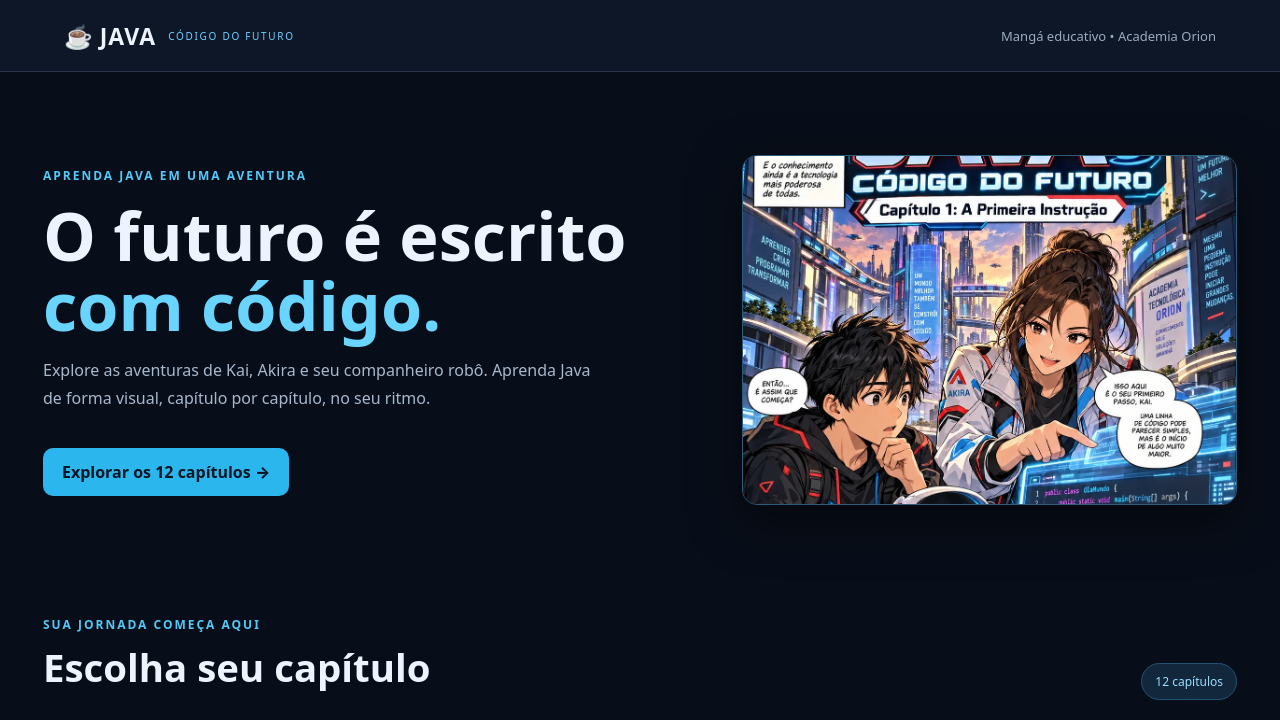
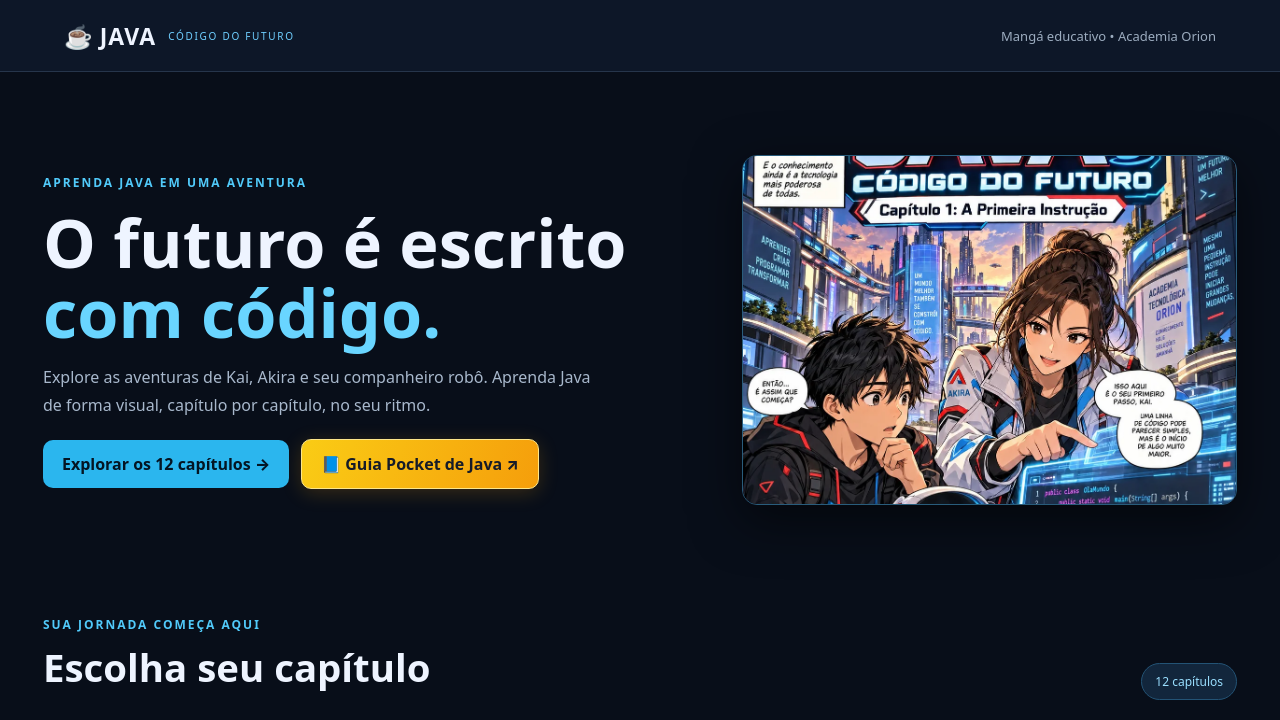
Before and after one commit to bettux/java-codigo-do-futuro, a plain HTML site: page index.html in a window 1280 px wide. Shown: the top 720 px of the page. Drawn offline with Linux system fonts and the light colour scheme.

Commit message:
Update index.html

```diff
--- a/index.html
+++ b/index.html
@@ -1,7 +1,7 @@
 <!doctype html>
 <html lang="pt-BR"><head><meta charset="utf-8"><meta name="viewport" content="width=device-width,initial-scale=1"><meta name="theme-color" content="#09111f"><meta name="description" content="Aprenda Java com Kai e Akira em uma aventura em mangá."><title>JAVA — Código do Futuro</title><link rel="stylesheet" href="estilos.css"></head>
 <body><header class="top"><a href="#inicio" class="brand" id="home">☕ <strong>JAVA</strong><span>CÓDIGO DO FUTURO</span></a><span class="topnote">Mangá educativo • Academia Orion</span></header>
-<main id="inicio"><section class="hero"><div><span class="eyebrow">APRENDA JAVA EM UMA AVENTURA</span><h1>O futuro é escrito <em>com código.</em></h1><p>Explore as aventuras de Kai, Akira e seu companheiro robô. Aprenda Java de forma visual, capítulo por capítulo, no seu ritmo.</p><a class="cta" href="#capitulos">Explorar os 12 capítulos →</a></div><div class="hero-image"><img src="imagens/capitulo01/capa.webp" alt="Capa do mangá Java — Código do Futuro"></div></section>
+<main id="inicio"><section class="hero"><div><span class="eyebrow">APRENDA JAVA EM UMA AVENTURA</span><h1>O futuro é escrito <em>com código.</em></h1><p>Explore as aventuras de Kai, Akira e seu companheiro robô. Aprenda Java de forma visual, capítulo por capítulo, no seu ritmo.</p><div class="hero-actions"><a class="cta" href="#capitulos">Explorar os 12 capítulos →</a><button class="pocket-button" id="abrirPocket" type="button">📘 Guia Pocket de Java ↗</button></div></div><div class="hero-image"><img src="imagens/capitulo01/capa.webp" alt="Capa do mangá Java — Código do Futuro"></div></section>
 <section id="capitulos" class="section"><div class="section-head"><div><span class="eyebrow">SUA JORNADA COMEÇA AQUI</span><h2>Escolha seu capítulo</h2></div><span class="pill">12 capítulos</span></div><div id="grade" class="grade"></div></section></main>
 <section id="leitor" class="reader" hidden aria-label="Leitor de mangá"><div class="reader-bar"><button id="voltar" class="secondary">← Capítulos</button><div id="tituloLeitor"></div><span id="contador"></span></div><div class="reader-content"><img id="pagina" alt="Página do mangá"></div><div class="reader-controls"><button id="anterior" class="secondary">← Anterior</button><span id="indicador"></span><button id="proximo">Próxima →</button></div><p class="reader-hint">Use as setas ← → do teclado ou os botões para navegar.</p></section>
 <footer>Feito para aprender • JAVA — Código do Futuro <span>Projeto educacional</span></footer><script src="script.js" defer></script></body></html>
```
